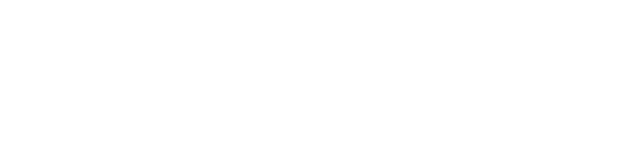
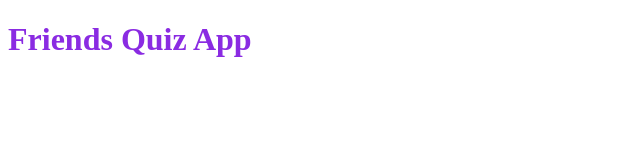
Before and after one commit to sarazmakom/friends-quiz-app, a plain HTML site: page index.html in a window 1280 px wide. Shown: the whole page, without its empty margins (0-640 px from the left). Drawn offline with Linux system fonts and the light colour scheme; a web font is replaced by a local one.

Commit message:
connect css file

```diff
--- a/index.html
+++ b/index.html
@@ -10,5 +10,7 @@
       rel="stylesheet"
     />
   </head>
-  <body></body>
+  <body>
+    <h1>Friends Quiz App</h1>
+  </body>
 </html>
--- a/styles.css
+++ b/styles.css
@@ -0,0 +1,3 @@
+h1 {
+  color: blueviolet;
+}
```
